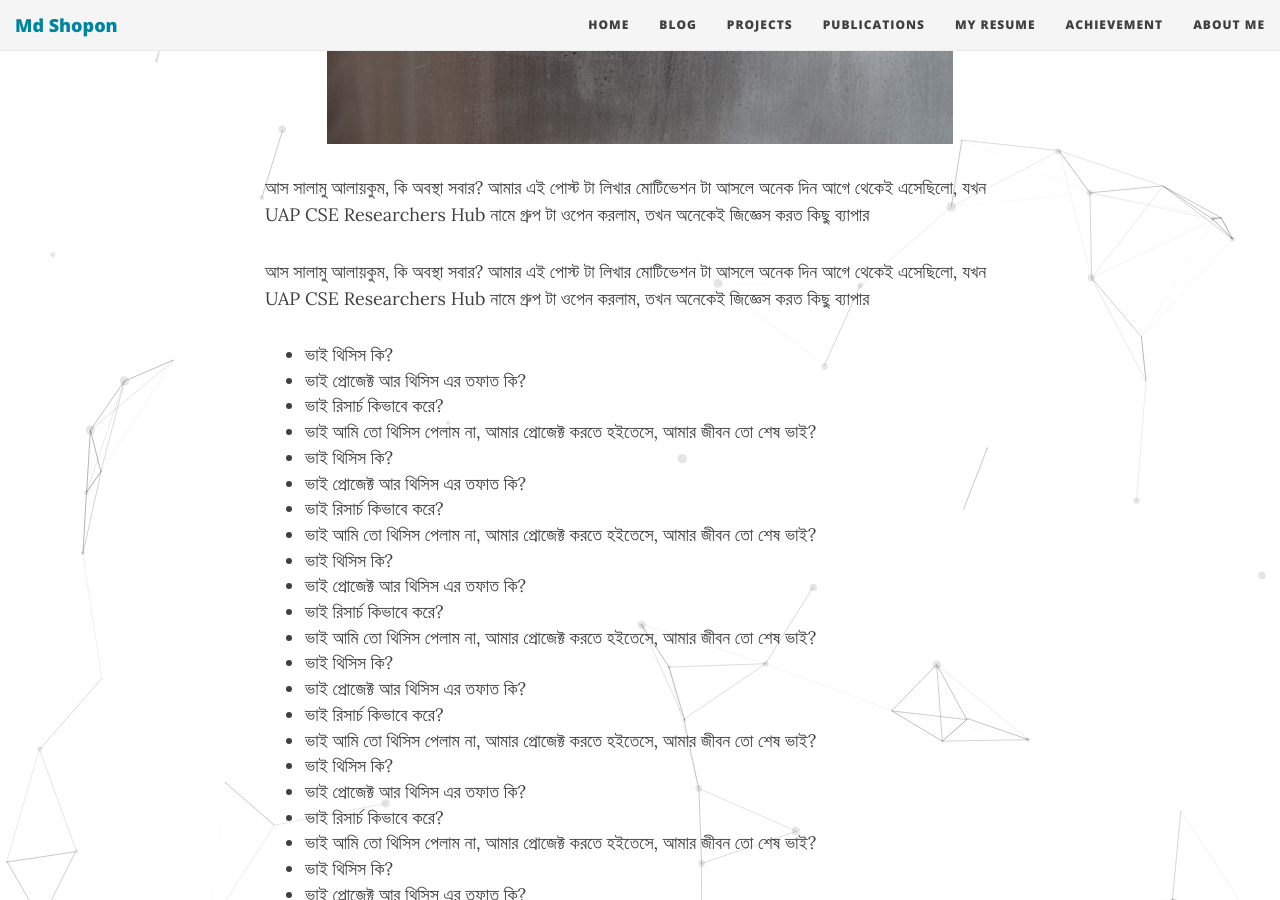
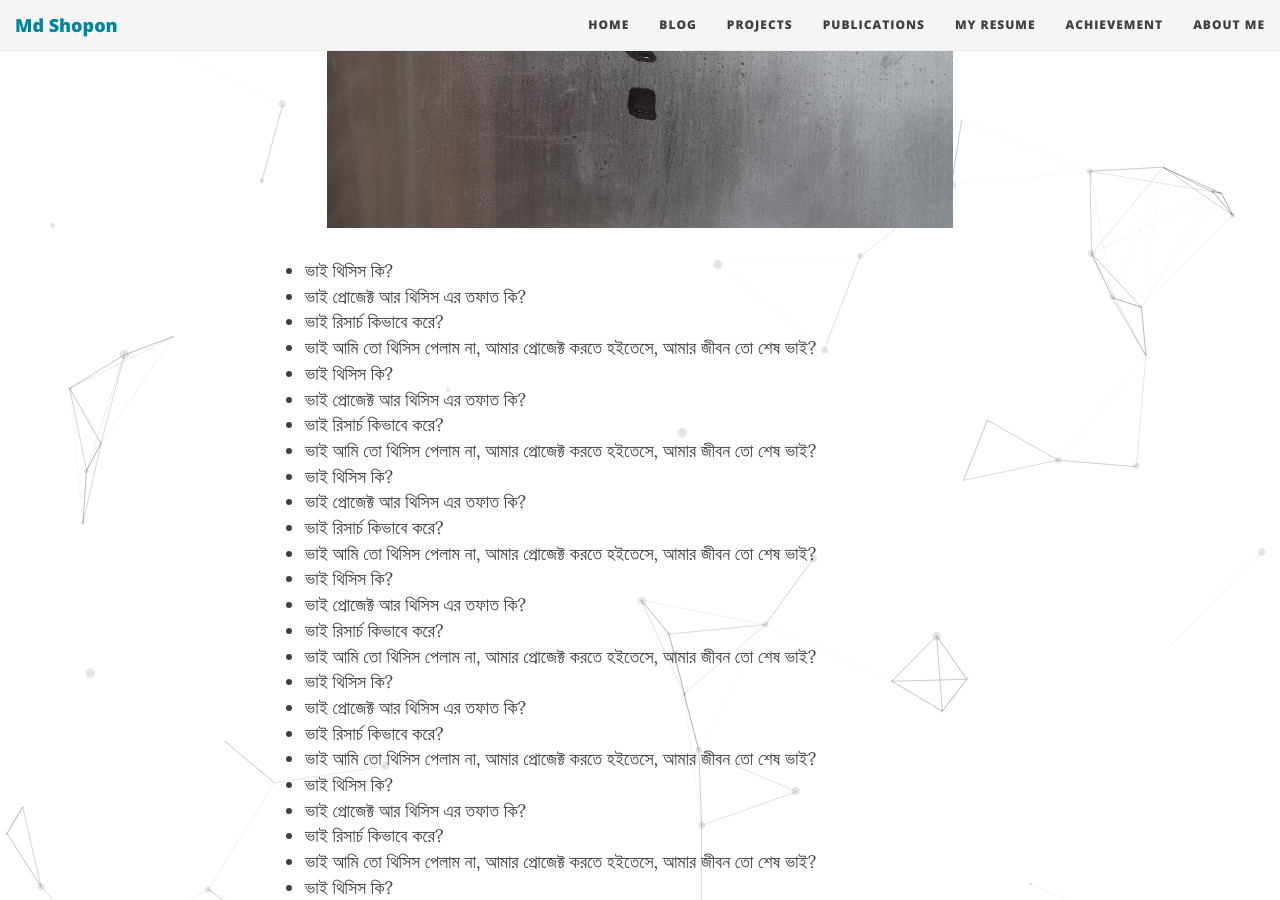
Before and after one commit to mdshopon/mdshopon.github.io, a Jekyll site: the page built from _posts/2017-10-04-Thesis-or-Project.md, in a window 1280 px wide and 900 px high, scrolled down 912 px. Built offline with Jekyll 4.4.1, drawn with Linux system fonts in a browser that asks for light colours; nearby versions of some CDN libraries; comment, search, counter and statistics services are not loaded.

Commit message:
Update 2017-10-04-Thesis-or-Project.md

```diff
--- a/_posts/2017-10-04-Thesis-or-Project.md
+++ b/_posts/2017-10-04-Thesis-or-Project.md
@@ -6,17 +6,12 @@
 image: /img/thesis.jpg
 
 ---
-
+আস সালামু আলায়কুম,
+কি অবস্থা সবার? আমার এই পোস্ট টা লিখার মোটিভেশন টা আসলে অনেক দিন আগে থেকেই এসেছিলো, যখন UAP CSE Researchers Hub নামে গ্রুপ টা ওপেন করলাম, তখন অনেকেই জিজ্ঞেস করত কিছু ব্যাপার
 <p align="center">
   <img  src="/img/thesis.jpg">
 </p>
 
-আস সালামু আলায়কুম,
-কি অবস্থা সবার? আমার এই পোস্ট টা লিখার মোটিভেশন টা আসলে অনেক দিন আগে থেকেই এসেছিলো, যখন UAP CSE Researchers Hub নামে গ্রুপ টা ওপেন করলাম, তখন অনেকেই জিজ্ঞেস করত কিছু ব্যাপার
-
-
-আস সালামু আলায়কুম,
-কি অবস্থা সবার? আমার এই পোস্ট টা লিখার মোটিভেশন টা আসলে অনেক দিন আগে থেকেই এসেছিলো, যখন UAP CSE Researchers Hub নামে গ্রুপ টা ওপেন করলাম, তখন অনেকেই জিজ্ঞেস করত কিছু ব্যাপার
 
 <ul>
 {% for post in site.posts %}
```
